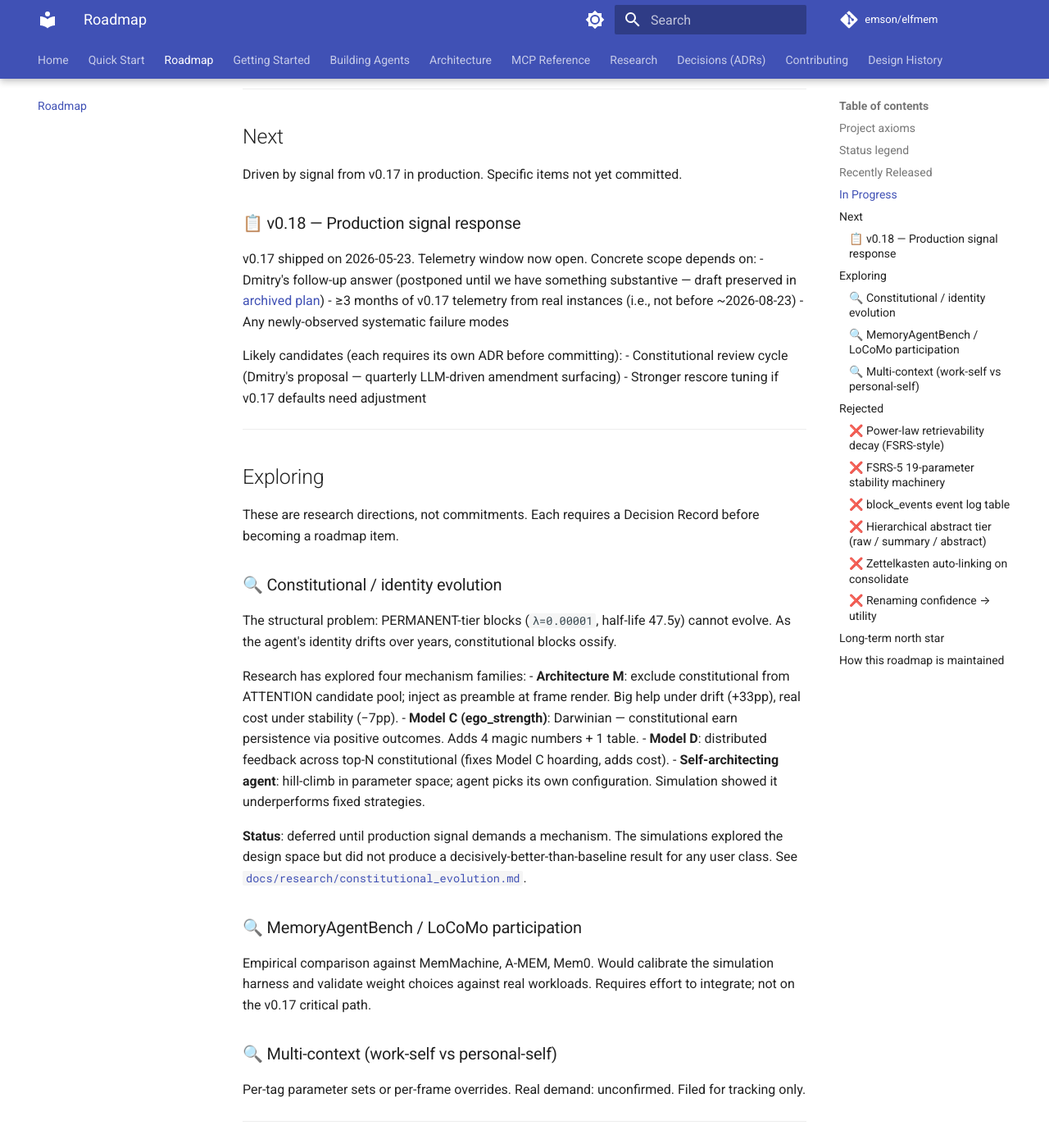
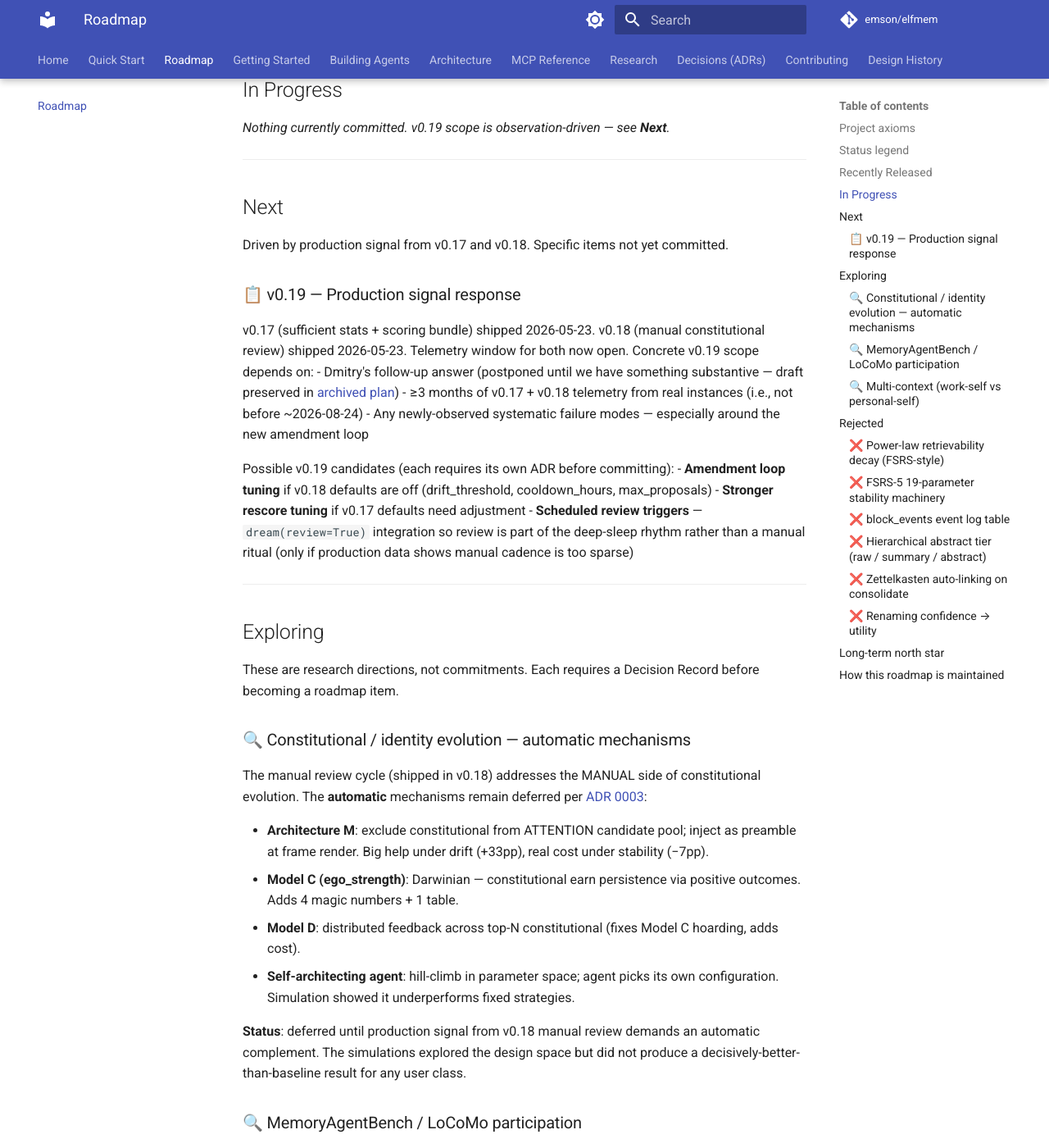
Before and after one commit to emson/elfmem, an MkDocs documentation site: the page built from docs/roadmap.md, in a window 1280 px wide and 1400 px high, scrolled down 1843 px. Shown: the whole window at 82% size. Built offline with MkDocs 1.6.1 and Material for MkDocs 9.7.7, drawn with Linux system fonts in a browser that asks for light colours; comment, search, counter and statistics services are not loaded; some of the changed text lies outside the part shown.

Commit message:
docs: move v0.18.0 from In Progress to Recently Released (#68)

```diff
--- a/docs/roadmap.md
+++ b/docs/roadmap.md
@@ -12,7 +12,7 @@
 > **What this is not**: a calendar. elfmem is solo OSS. Dates are illustrative;
 > sequence is what matters.
 >
-> **Last reviewed**: 2026-05-23 (post-v0.17 release). Reviewed quarterly. Open issues at
+> **Last reviewed**: 2026-05-23 (post-v0.18 release). Reviewed quarterly. Open issues at
 > [github.com/emson/elfmem/issues](https://github.com/emson/elfmem/issues).
 
 ---
@@ -46,6 +46,7 @@
 
 | Version | Highlights | Date |
 |---|---|---|
+| ✅ **v0.18.0** | Manual constitutional review — `review_constitutional()` surfaces drifted constitutional blocks; `accept_amendment()` applies with audit + (α, β) preservation; `revert_amendment()` one-step undo; CLI + MCP surfaces ([#67](https://github.com/emson/elfmem/pull/67)) | 2026-05-23 |
 | ✅ **v0.17.0** | Bayesian sufficient statistics (α, β); additive rescore (22× damage reduction); arithmetic peer merge (BUNDLE_VERSION 2); exploration bonus (κ=0.05) ([#65](https://github.com/emson/elfmem/pull/65)) | 2026-05-23 |
 | ✅ **v0.15.3** | Cold-start centrality floor for fresh blocks ([#61](https://github.com/emson/elfmem/issues/61)) | 2026-05-17 |
 | ✅ **v0.15.2** | Removed confidence cliff at alignment_score=0.70 ([#60](https://github.com/emson/elfmem/issues/60)) | 2026-05-16 |
@@ -59,24 +60,25 @@
 
 ## In Progress
 
-_Nothing currently committed. v0.18 scope is observation-driven — see **Next**._
+_Nothing currently committed. v0.19 scope is observation-driven — see **Next**._
 
 ---
 
 ## Next
 
-Driven by signal from v0.17 in production. Specific items not yet committed.
+Driven by production signal from v0.17 and v0.18. Specific items not yet committed.
 
-### 📋 v0.18 — Production signal response
+### 📋 v0.19 — Production signal response
 
-v0.17 shipped on 2026-05-23. Telemetry window now open. Concrete scope depends on:
+v0.17 (sufficient stats + scoring bundle) shipped 2026-05-23. v0.18 (manual constitutional review) shipped 2026-05-23. Telemetry window for both now open. Concrete v0.19 scope depends on:
 - Dmitry's follow-up answer (postponed until we have something substantive — draft preserved in [archived plan](docs/plans/archive/plan_memory_scoring.md#appendix---draft-follow-up-question-for-dmitry-issue-50))
-- ≥3 months of v0.17 telemetry from real instances (i.e., not before ~2026-08-23)
-- Any newly-observed systematic failure modes
+- ≥3 months of v0.17 + v0.18 telemetry from real instances (i.e., not before ~2026-08-24)
+- Any newly-observed systematic failure modes — especially around the new amendment loop
 
-Likely candidates (each requires its own ADR before committing):
-- Constitutional review cycle (Dmitry's proposal — quarterly LLM-driven amendment surfacing)
-- Stronger rescore tuning if v0.17 defaults need adjustment
+Possible v0.19 candidates (each requires its own ADR before committing):
+- **Amendment loop tuning** if v0.18 defaults are off (drift_threshold, cooldown_hours, max_proposals)
+- **Stronger rescore tuning** if v0.17 defaults need adjustment
+- **Scheduled review triggers** — `dream(review=True)` integration so review is part of the deep-sleep rhythm rather than a manual ritual (only if production data shows manual cadence is too sparse)
 
 ---
 
@@ -84,21 +86,20 @@
 
 These are research directions, not commitments. Each requires a Decision Record before becoming a roadmap item.
 
-### 🔍 Constitutional / identity evolution
+### 🔍 Constitutional / identity evolution — automatic mechanisms
 
-The structural problem: PERMANENT-tier blocks (`λ=0.00001`, half-life 47.5y) cannot evolve. As the agent's identity drifts over years, constitutional blocks ossify.
+The manual review cycle (shipped in v0.18) addresses the MANUAL side of constitutional evolution. The **automatic** mechanisms remain deferred per [ADR 0003](docs/decisions/0003-defer-constitutional-evolution.md):
 
-Research has explored four mechanism families:
 - **Architecture M**: exclude constitutional from ATTENTION candidate pool; inject as preamble at frame render. Big help under drift (+33pp), real cost under stability (−7pp).
 - **Model C (ego_strength)**: Darwinian — constitutional earn persistence via positive outcomes. Adds 4 magic numbers + 1 table.
 - **Model D**: distributed feedback across top-N constitutional (fixes Model C hoarding, adds cost).
 - **Self-architecting agent**: hill-climb in parameter space; agent picks its own configuration. Simulation showed it underperforms fixed strategies.
 
-**Status**: deferred until production signal demands a mechanism. The simulations explored the design space but did not produce a decisively-better-than-baseline result for any user class. See [`docs/research/constitutional_evolution.md`](docs/research/constitutional_evolution.md).
+**Status**: deferred until production signal from v0.18 manual review demands an automatic complement. The simulations explored the design space but did not produce a decisively-better-than-baseline result for any user class.
 
 ### 🔍 MemoryAgentBench / LoCoMo participation
 
-Empirical comparison against MemMachine, A-MEM, Mem0. Would calibrate the simulation harness and validate weight choices against real workloads. Requires effort to integrate; not on the v0.17 critical path.
+Empirical comparison against MemMachine, A-MEM, Mem0. Would calibrate the simulation harness and validate weight choices against real workloads. Requires effort to integrate; not on the current critical path.
 
 ### 🔍 Multi-context (work-self vs personal-self)
 
```
Also changed, not shown: ROADMAP.md (+16 -15 lines).
